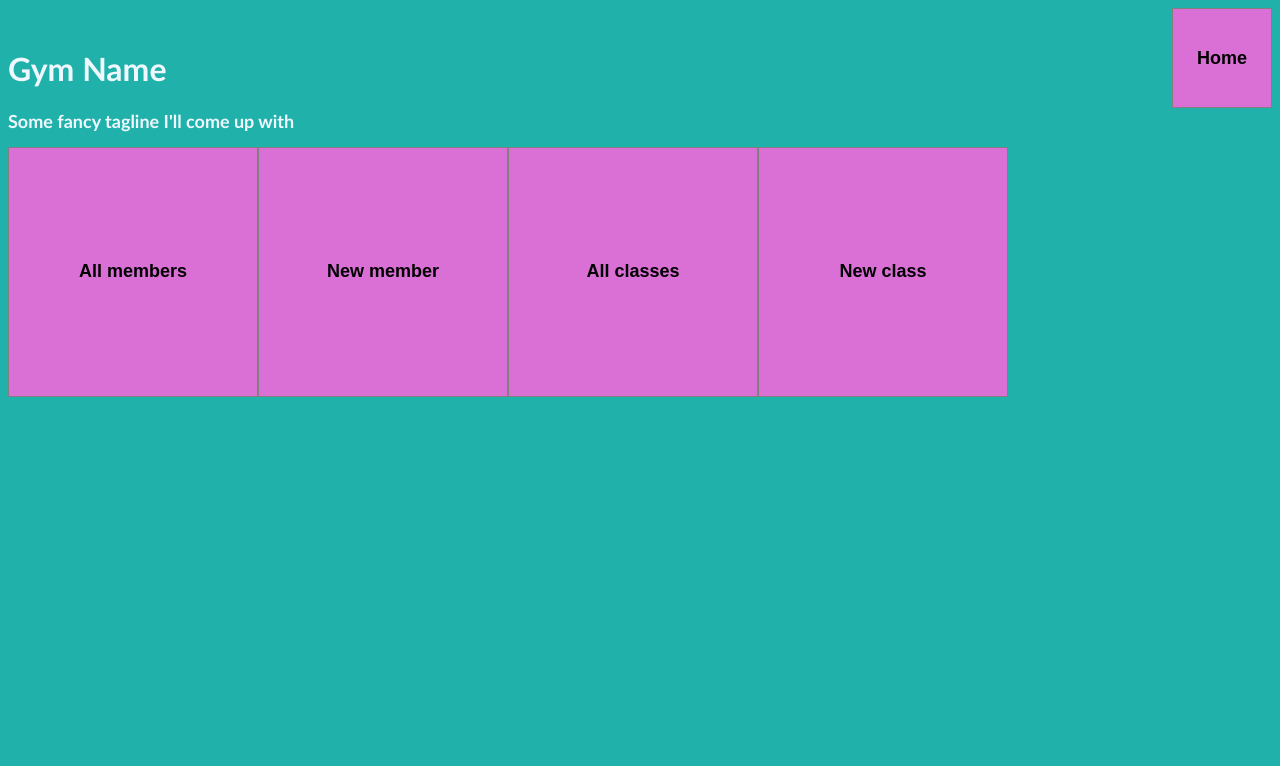
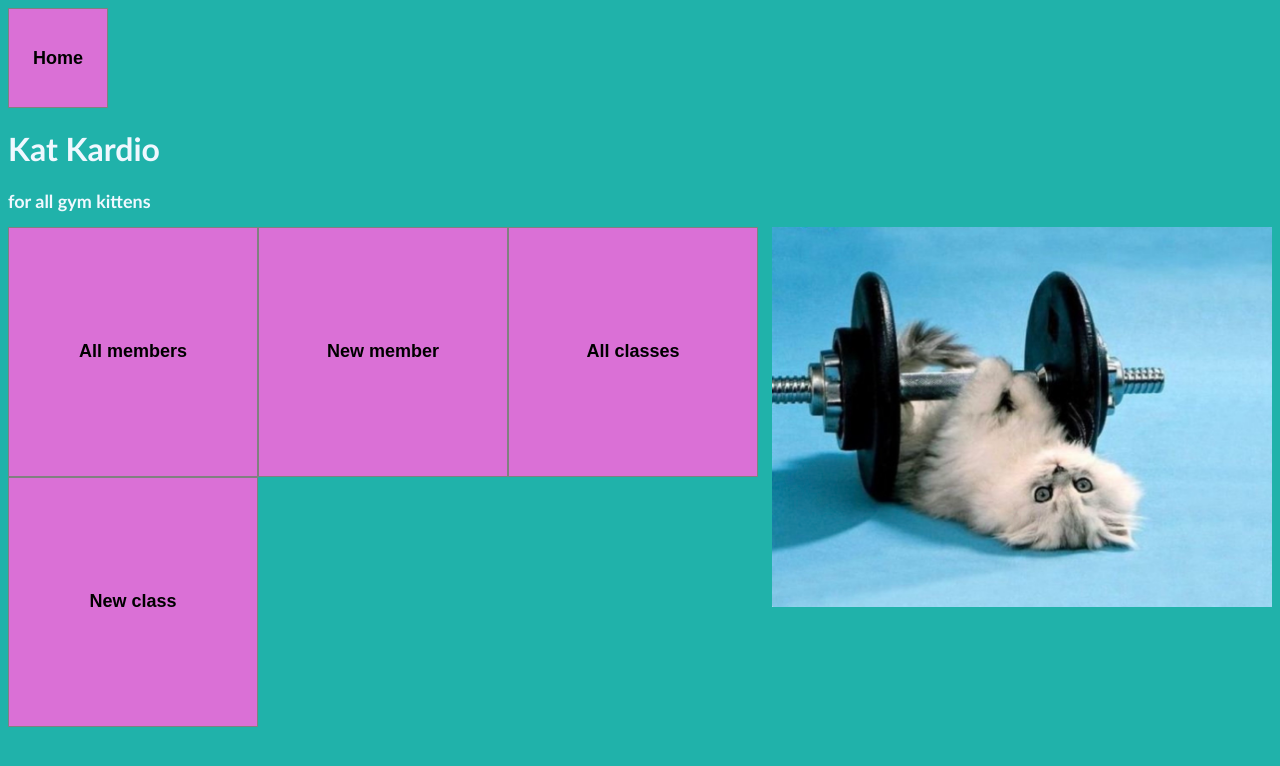
Before and after one commit to D-oro/gym, a Flask app: page / in a window 1280 px wide. Shown: the top 766 px of the page. Run offline with Flask 2, Linux system fonts and the light colour scheme.

Commit message:
css that I'm happy with, just in case I break it

```diff
--- a/static/css/style.css
+++ b/static/css/style.css
@@ -4,10 +4,13 @@ html {
     color: aliceblue;
 }
 
+
+.alignright{
+    align-self: flex-end;
+}
+
 header{
-    height: 20px;
-    display: flex;
-    justify-content: flex-end;
+    height: 100px;
 }
 
 .flex{
--- a/templates/base.html
+++ b/templates/base.html
@@ -11,10 +11,6 @@
     <title>Gym</title>
 </head>
 
-<header>
-    <a href="/"><button class="button1">Home</button></a>
-</header>
-
 
     {% block content %}
     {% endblock %}
--- a/templates/bookings/new.html
+++ b/templates/bookings/new.html
@@ -1,5 +1,10 @@
 {% extends "base.html" %}
 {% block content %}
+<header>
+    <a href="/"><button class="button1">Home</button></a>
+</header>
+
+
 
 <h1>Book a member onto {{course.title}}</h1>
 <h2>on {{course.date}} at {{course.time}}</h2>
--- a/templates/bookings/show.html
+++ b/templates/bookings/show.html
@@ -1,5 +1,10 @@
 {% extends "base.html" %}
 {% block content %}
+<header>
+    <a href="/"><button class="button1">Home</button></a>
+</header>
+
+
 
 <h1>{{course.title}}</h1>
 <h2>{{course.date}} - {{course.time }}</h2>
--- a/templates/courses/edit.html
+++ b/templates/courses/edit.html
@@ -1,5 +1,10 @@
 {% extends "base.html" %}
 {% block content %}
+<header>
+    <a href="/"><button class="button1">Home</button></a>
+</header>
+
+
 
 <h1>Edit details for {{course.title}}</h1>
 <h2>Enter any changes and click "submit"</h2>
--- a/templates/courses/new.html
+++ b/templates/courses/new.html
@@ -1,5 +1,11 @@
 {% extends "base.html" %}
 {% block content %}
+<header>
+    <a href="/"><button class="button1">Home</button></a>
+</header>
+
+
+
 
 <h1>Add a new class</h1>
 <h2>Enter the details of the new class and click "add class"</h2>
--- a/templates/index.html
+++ b/templates/index.html
@@ -1,11 +1,17 @@
 {% extends "base.html" %}
 {% block content %}
 
+<header>
+    <a href="/"><button class="button1">Home</button></a>
+</header>
 
-<h1>Gym Name</h1>
-<h2>Some fancy tagline I'll come up with</h2>
+
+<h1>Kat Kardio</h1>
+<h2>for all gym kittens</h2>
+
 
 <body>
+<img src="/static/images/index.jpg" alt="kitten with dumbbell" style="float:right" width="500px" height="380px">
     <main class="flex">
         <a href="/members"><button class="button2">All members</button></a>
         <a href="/members/new"><button class="button2">New member</button></a>
--- a/templates/members/edit.html
+++ b/templates/members/edit.html
@@ -1,5 +1,10 @@
 {% extends "base.html" %}
 {% block content %}
+<header>
+    <a href="/"><button class="button1">Home</button></a>
+</header>
+
+
 
 <h1>Edit details for {{member.firstname}} {{member.lastname}}</h1>
 <h2>Enter any changes and click "edit member"</h2>
--- a/templates/members/new.html
+++ b/templates/members/new.html
@@ -1,5 +1,11 @@
 {% extends "base.html" %}
 {% block content %}
+
+<header>
+    <a href="/"><button class="button1">Home</button></a>
+</header>
+
+
 
 <h1>Add a new member</h1>
 <h2>Enter the details of the new member and click "add member"</h2>
```
Also changed, not shown: templates/courses/index.html (+9 -2 lines), templates/members/index.html (+9 -1 lines), static/images/courses.jpg (added), static/images/index.jpg (added), static/images/members.jpg (added).
